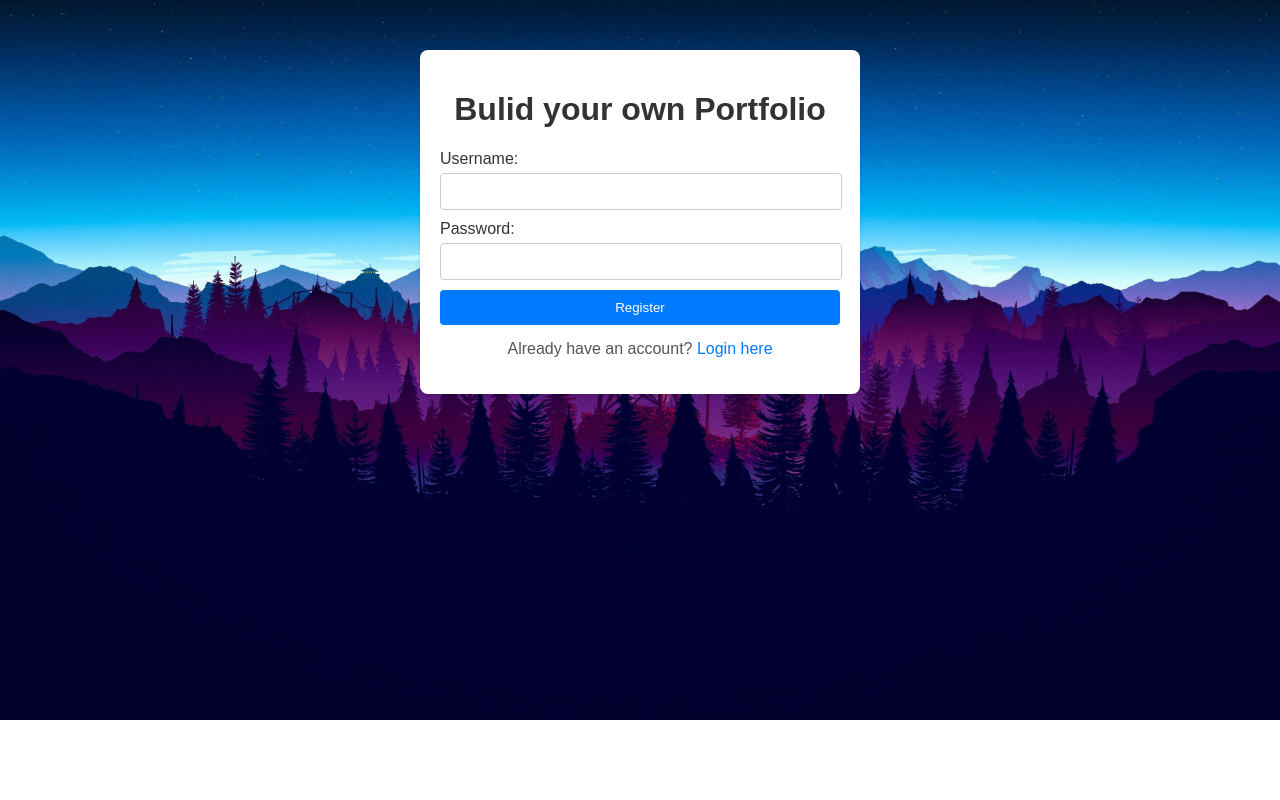
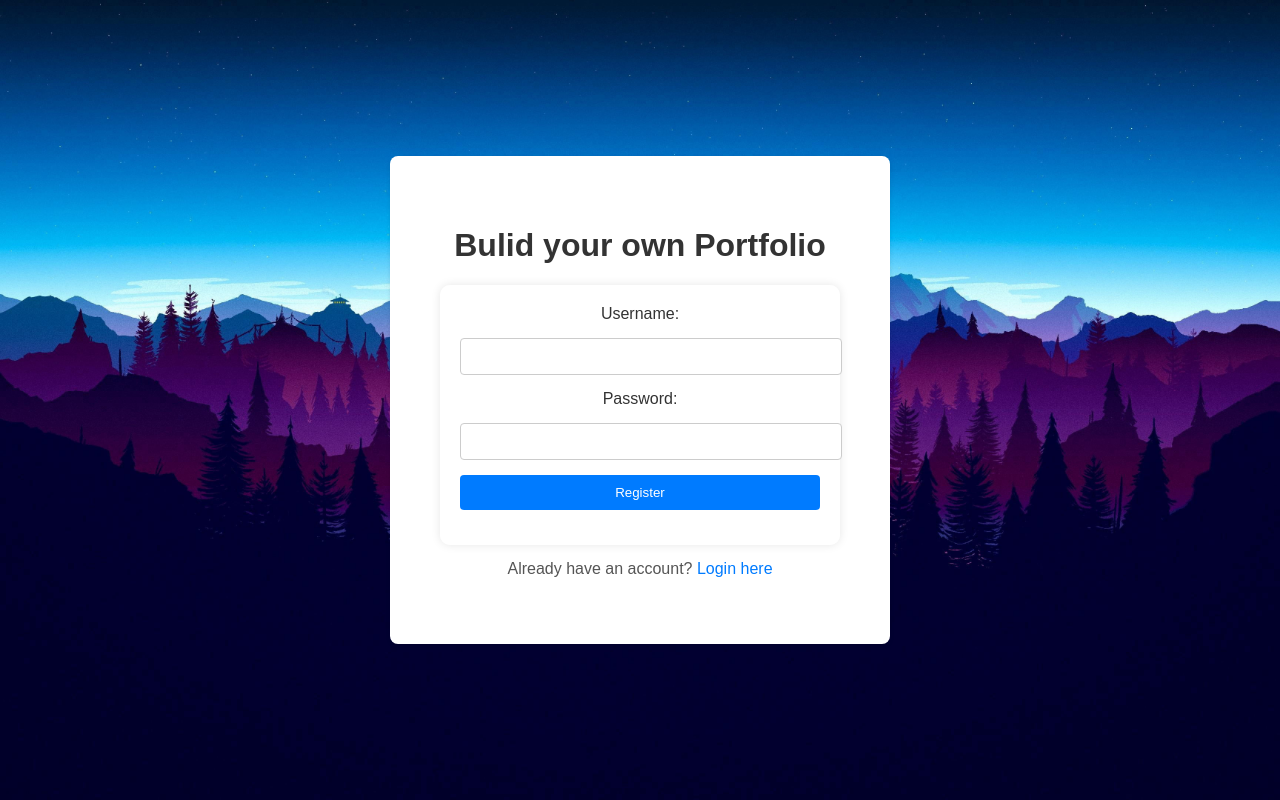
Before and after one commit to lakmina456/portfolio456, a PHP site: page /register.php in a window 1280 px wide. Run offline with PHP 8.4, Linux system fonts and the light colour scheme.

Commit message:
Add files via upload

```diff
--- a/register.php
+++ b/register.php
@@ -3,6 +3,55 @@
 <head>
     <title>Bulid your own Portfolio,Register NOW</title>
     <link rel="stylesheet" href="styles.css">
+    <meta name="viewport" content="width=device-width, initial-scale=1.0">
+    <style>
+    /* Reset default margin and padding for the body */
+body {
+    margin: 0;
+    padding: 0;
+    display: flex;
+    align-items: center;
+    justify-content: center;
+    min-height: 100vh;
+    background-image: url('images/back1.jpg');
+    background-size: cover;
+    background-position: center;
+    background-repeat: no-repeat;
+}
+
+/* Style the container */
+.container {
+    text-align: center;
+    padding: 50px;
+}
+
+/* Style the form */
+form {
+    background-color: rgba(255, 255, 255, 0.8);
+    padding: 20px;
+    border-radius: 10px;
+    box-shadow: 0px 0px 10px rgba(0, 0, 0, 0.1);
+    max-width: 400px;
+    margin: 0 auto;
+}
+
+/* Style the form labels and inputs */
+label, input[type="text"], input[type="password"], input[type="submit"] {
+    display: block;
+    width: 100%;
+    margin-bottom: 15px;
+}
+
+/* Media query for smaller device sizes */
+@media (max-width: 768px) {
+    form {
+        padding: 40px;
+    }
+
+    /* You can also adjust the background image size or any other styles here */
+}
+
+    </style>
 </head>
 <body style="background-image: url('images/back1.jpg');">
     <div class="container">
```
